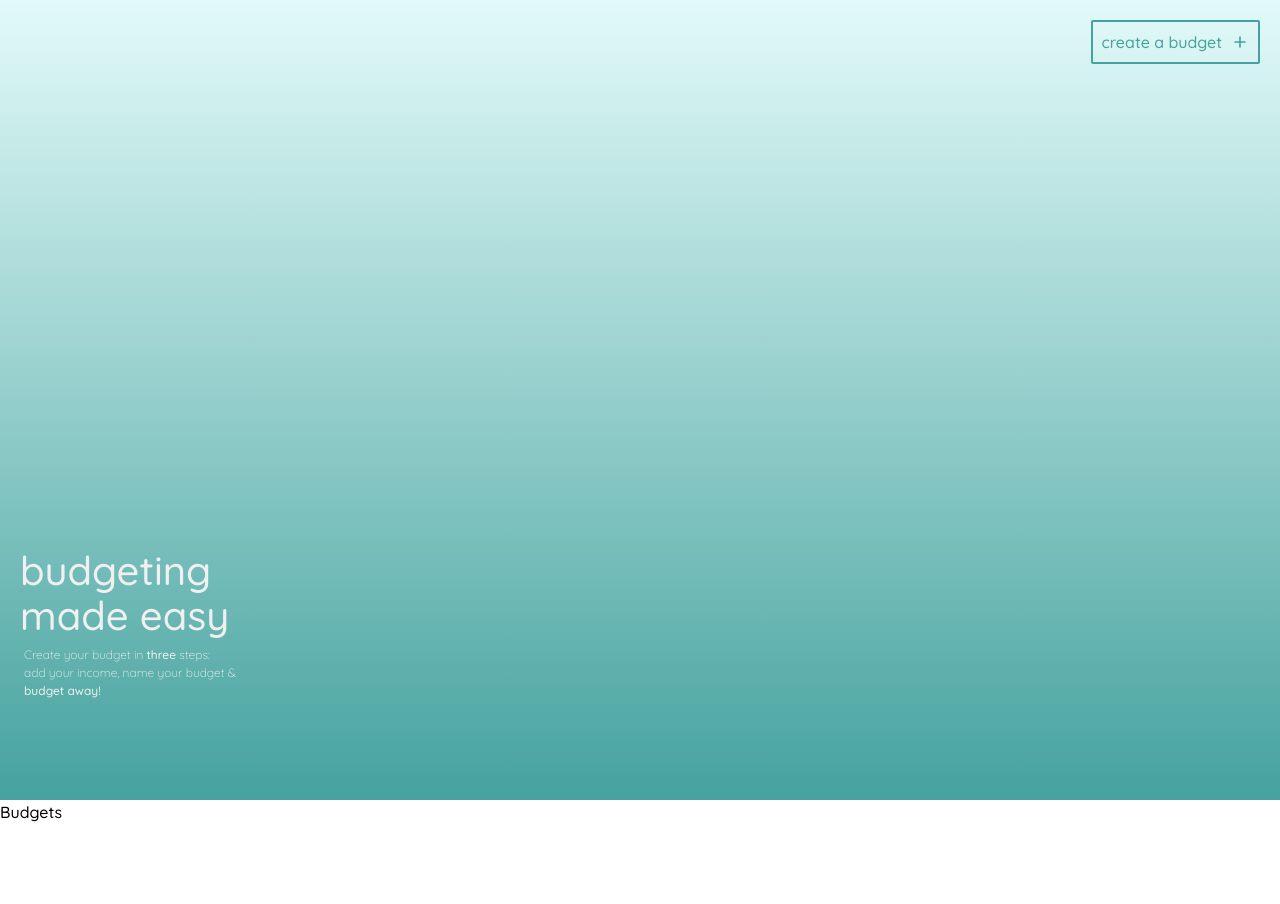
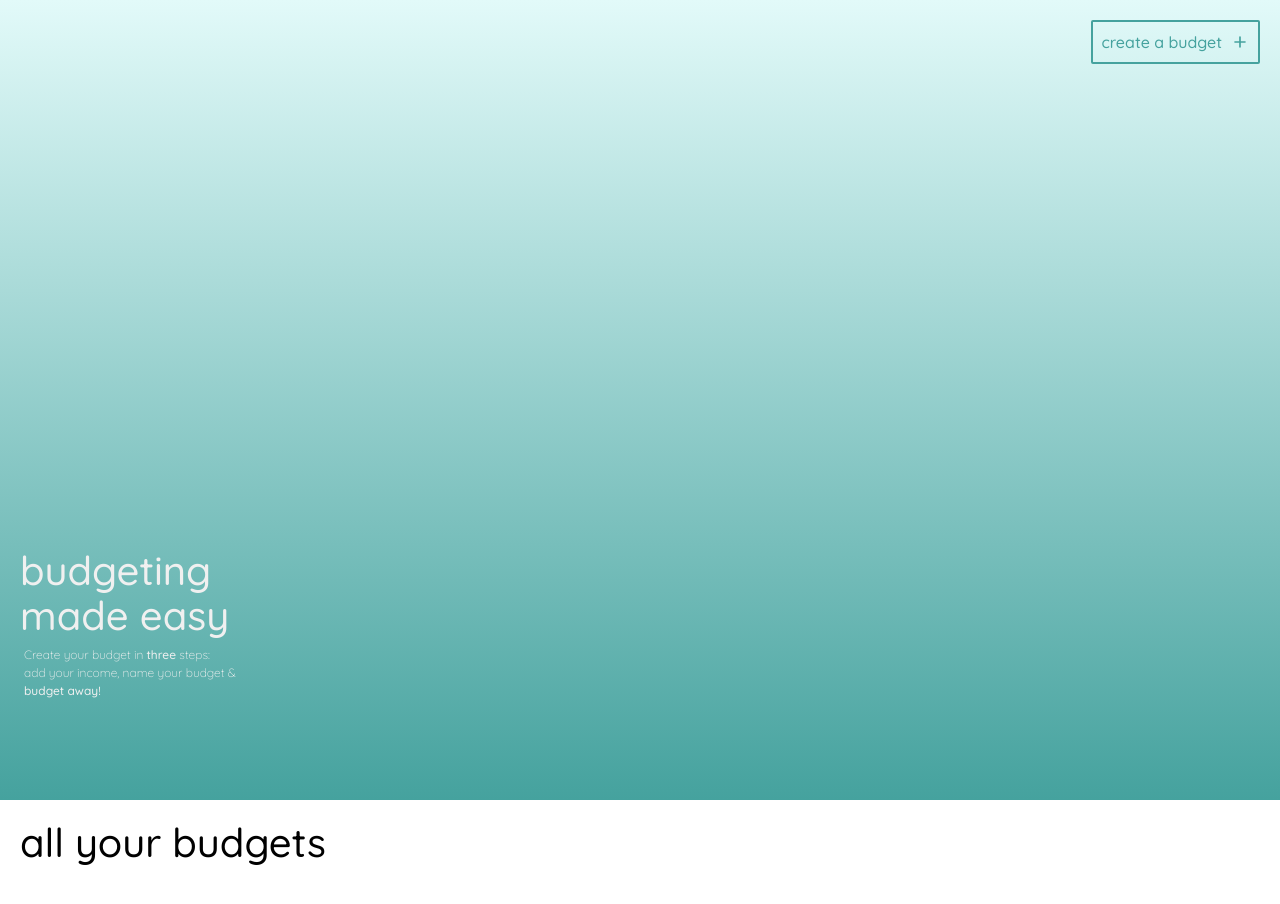
Before and after one commit to cindyeke/budget-app, a Next.js app: page / in a window 1280 px wide. Shown: the top 904 px of the page. Built offline with nearby package versions, Linux system fonts and the light colour scheme.

Commit message:
adds budget list design on homepage

```diff
--- a/src/components/organisms/Budgets/Budgets.tsx
+++ b/src/components/organisms/Budgets/Budgets.tsx
@@ -40,17 +40,22 @@ const Budgets = ({
 
     return (
         <Section>
-            <div ref={budgetList}>
-                <h1>Budgets</h1>
-                <div className="flex flex-col gap-y-5">
+            <div ref={budgetList} className="h-[95%] overflow-y-scroll">
+                <h2 className="text-[40px] leading-[45px] mb-8">
+                    all your budgets
+                </h2>
+                <div className="flex flex-col overflow-y-scroll h-[80%] content-start gap-y-2">
                     {budgets.map(({ id, title }) => (
                         <button
                             type="button"
                             key={id}
                             onClick={openBudgetList}
-                            className="text-left"
+                            className="flex justify-between text-lightteal capitalize p-3 border-b border-b-gray/30 last:border-b-0 last:pb-10"
                         >
-                            {title}
+                            <span className="text-left">{title}</span>
+                            <span className="text-xs self-end">
+                                created 01/04/2026
+                            </span>
                         </button>
                     ))}
                 </div>
--- a/src/components/sections/Banner/Banner.tsx
+++ b/src/components/sections/Banner/Banner.tsx
@@ -11,7 +11,6 @@ const Banner = ({
 }) => {
     return (
         <Section background={styles.background}>
-            <div className="h-svh md:h-lvh p-5 flex flex-col justify-between">
             <Button
                 type="button"
                 label="create a budget"
@@ -28,7 +27,6 @@ const Banner = ({
                     add your income, name your budget &<b> budget away!</b>
                 </span>
             </div>
-            </div>
         </Section>
     )
 }
--- a/src/components/template/Section/Section.tsx
+++ b/src/components/template/Section/Section.tsx
@@ -11,7 +11,13 @@ const Section = ({
     className?: string
 }) => {
     return (
-        <section className={clsx('h-dvh w-dvw', background, className)}>
+        <section
+            className={clsx(
+                'w-dvw h-dvh md:h-lvh p-5 flex flex-col justify-between',
+                background,
+                className
+            )}
+        >
             {children}
         </section>
     )
```
Lines whose indentation alone changed are shown as unchanged.
